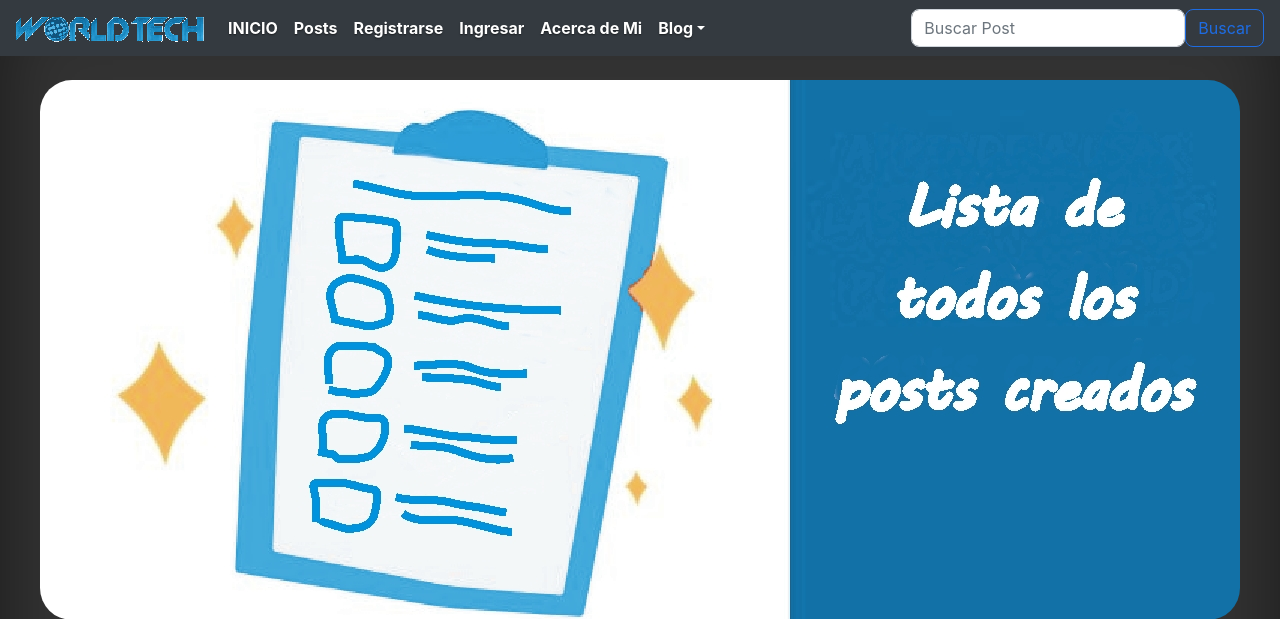
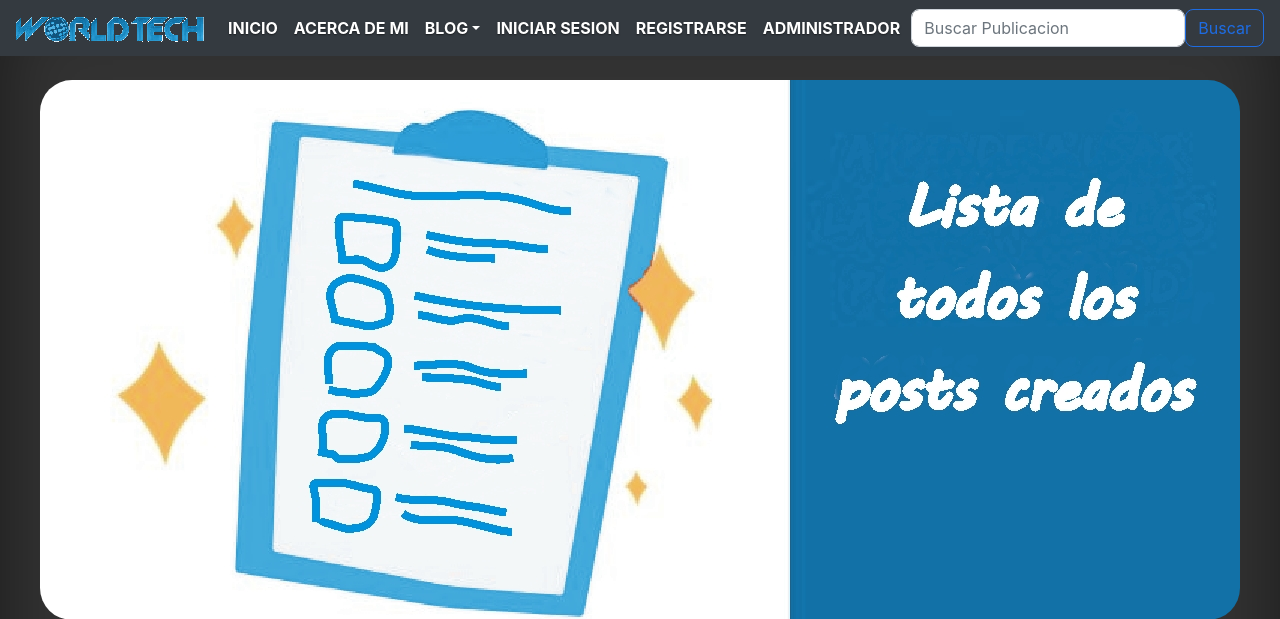
Before and after one commit to P4bli7o/PabloValfosca-ProyectoFinal, a Django app: page /lista/articulos/ in a window 1280 px wide. Shown: the top 619 px of the page. Run offline with Django 4.2, Linux system fonts and the light colour scheme; data that the repository does not hold is empty; some libraries are stand-ins or nearby versions.

Commit message:
Se creo el login, signup, el logout, se valido que si no se inicio sesion no permita modificar o borrar alguna publicacion, se dio autenticacion y autorizacion de usuario, y una vez logueado aparezca en la navbar los botones de crear y ver mis publicaciones

```diff
--- a/Proyecto_Final/urls.py
+++ b/Proyecto_Final/urls.py
@@ -16,7 +16,7 @@ Including another URLconf
 from django.contrib import admin
 from django.urls import path
 from Worldtech.views import (index, ArticuloList,  ArticuloDetail, ArticuloUpdate,
-                             ArticuloDelete, ArticuloCreate, ArticuloSearch)
+                             ArticuloDelete, ArticuloCreate, ArticuloSearch, Login, SignUp, Logout)
 
 urlpatterns = [
     path('admin/', admin.site.urls),
@@ -28,6 +28,9 @@ urlpatterns = [
     path('crear/articulo/', ArticuloCreate.as_view(), name = "crear-articulo"),
     #path('busqueda/articulo/', ArticuloSearch.as_view(), name = "buscar-articulo"),
     path('buscar/articulo/', ArticuloSearch.as_view(), name = "buscar-articulo"),
+    path('iniciar-sesion/', Login.as_view(), name = "login"),
+    path('registrarse/', SignUp.as_view(), name = "signup"),
+    path('cerrar-sesion/', Logout.as_view(), name = "logout"),
 
 
 ]
--- a/Worldtech/static/Worldtech/css/cover.css
+++ b/Worldtech/static/Worldtech/css/cover.css
@@ -239,7 +239,6 @@ img {
 
 .navbar{
   font-weight: 700;
-
 }
 
 /* .navbar.nav-link:hover{
@@ -258,3 +257,8 @@ img {
 .nav-link:focus {
   color: rgba(32, 196, 174, 0.836)!important;
 }
+
+/* esto estaba en inspecionar en la navbar
+.text-left {
+  text-align: right!important;
+} */
--- a/Worldtech/templates/WorldTech/articulo_form.html
+++ b/Worldtech/templates/WorldTech/articulo_form.html
@@ -22,10 +22,12 @@
 
             {{form.as_p}}
 
-            <input type="submit" value="Actualizar">
+            <input type="reset" value = "Borrar campos">
+            <input type="submit" value="Actualizar Publicacion">
 
 
         </form>
+
 
     </div>
 </main>
--- a/Worldtech/templates/WorldTech/articulo_list.html
+++ b/Worldtech/templates/WorldTech/articulo_list.html
@@ -68,11 +68,13 @@
                 <div class="btn-group">
 
                     <a class="btn btn-sm btn-outline-secondary" href="{% url 'detalle-articulo' articulo.id %}">Detalle</a>
+                    {% if user.is_authenticated %}
                     <a class="btn btn-sm btn-outline-secondary" href="{% url 'actualizar-articulo' articulo.id %}">Actualizar</a>
                     <a class="btn btn-sm btn-outline-secondary" href="{% url 'eliminar-articulo' articulo.id %}">Eliminar</a>
                     <!-- <button type="button" class="btn btn-sm btn-outline-secondary" href = "{% url 'detalle-articulo' articulo.id %}">Detalle</button>
                     <button type="button" class="btn btn-sm btn-outline-secondary" href = "{% url 'actualizar-articulo' articulo.id %}">Actualizar</button>
                     <button type="button" class="btn btn-sm btn-outline-secondary" href = "{% url 'eliminar-articulo' articulo.id %}">Eliminar</button> -->
+                    {% endif %}
                 </div>
                 <small class="text-muted">9 mins</small>
                 </div>
--- a/Worldtech/templates/WorldTech/base_navbar.html
+++ b/Worldtech/templates/WorldTech/base_navbar.html
@@ -62,40 +62,71 @@
 
 
         <nav class="navbar navbar-expand-md navbar-dark fixed-top bg-dark">
-            <a class="navbar-brand" href=""><img src="static/Worldtech/assets/img/logotipo.png"></a>
+            <!-- <a class="navbar-brand" href=""><img src="static/Worldtech/assets/img/logotipo.png">ggg</a> -->
+            <a class="navbar-brand" href=""><img src="{% static 'Worldtech/assets/img/logotipo.png' %}"></a>
             <button class="navbar-toggler" type="button" data-toggle="collapse" data-target="#navbarsExampleDefault" aria-controls="navbarsExampleDefault" aria-expanded="false" aria-label="Toggle navigation">
               <span class="navbar-toggler-icon"></span>
             </button>
 
             <div class="collapse navbar-collapse" id="navbarsExampleDefault">
               <ul class="navbar-nav mr-auto">
+                <!-- <li class="nav-item active">
+                    <a class="nav-link" href="#">Posts</a>
+                </li> -->
+
                 <li class="nav-item active">
                     <a class="nav-link" href="{% url 'index' %}">INICIO <span class="sr-only">(current)</span></a>
                 </li>
+
+
                 <li class="nav-item active">
-                  <a class="nav-link" href="#">Posts</a>
-                </li>
-                <li class="nav-item active">
-                    <a class="nav-link" href="#">Registrarse</a>
-                  </li>
-                <li class="nav-item active">
-                    <a class="nav-link" href="#">Ingresar</a>
-                </li>
-                <li class="nav-item active">
-                    <a class="nav-link" href="#">Acerca de Mi</a>
+                    <a class="nav-link" href="#">ACERCA DE MI</a>
                 </li>
 
+
                 <li class="nav-item dropdown">
-                  <a class="nav-link dropdown-toggle active" href="http://example.com" id="dropdown01" data-toggle="dropdown" aria-haspopup="true" aria-expanded="false">Blog</a>
+                  <a class="nav-link dropdown-toggle active" href="http://example.com" id="dropdown01" data-toggle="dropdown" aria-haspopup="true" aria-expanded="false">BLOG</a>
                   <div class="dropdown-menu" aria-labelledby="dropdown01">
+
+
+                  <a class="dropdown-item" href="{% url 'lista-articulo' %}">Todos los Posts</a>
+
+                {% if user.is_authenticated %}
+
                   <a class="dropdown-item" href="{% url 'crear-articulo' %}">Nuevo Post</a>
                   <a class="dropdown-item" href="#">Mis Posts</a>
-                  <a class="dropdown-item" href="{% url 'lista-articulo' %}">Todos los Posts</a>
+
                   </div>
                 </li>
+
+
+                <li class="nav-item active">
+                    <a class="nav-link" href="{% url 'logout' %}">{{ user.username }} | SALIR</a>
+                </li>
+
+                {% else %}
+
+                <li class="nav-item active">
+                    <a class="nav-link" href="{% url 'login' %}">INICIAR SESION</a>
+                </li>
+
+
+                <li class="nav-item active">
+                    <a class="nav-link" href="{% url 'signup' %}">REGISTRARSE</a>
+                </li>
+
+                {% endif %}
+
+
+                <li class="nav-item active">
+                    <a class="nav-link" href="http://127.0.0.1:8000/admin">ADMINISTRADOR</a>
+                </li>
+
+
+
               </ul>
                 <form action = "{% url 'buscar-articulo' %}" class="d-flex">
-                    <input class="form-control me-2" name = "criterio" type="search" style="border-radius: .5em" placeholder="Buscar Post" aria-label="Search">
+                    <input class="form-control me-2" name = "criterio" type="search" style="border-radius: .5em" placeholder="Buscar Publicacion" aria-label="Search">
                     <button class="btn btn-outline-success" style="border-radius: .5em" type="submit">Buscar</button>
                 </form>
             </div>
@@ -112,7 +143,12 @@
       {% endblock %}
 
 
+      <!-- {% block footer %}
+        llama en el archivo footer.html las lineas de codigo que se encuentran dentro de este bloque
+      {% endblock %}
+      <footer class="mastfoot mt-auto"> -->
 
+        <br>
         <footer class="mastfoot mt-auto">
             <br>
             <div class="inner">
@@ -125,6 +161,7 @@
 
             </div>
           </footer>
+
     </div>
 
 
--- a/Worldtech/templates/WorldTech/buscar.html
+++ b/Worldtech/templates/WorldTech/buscar.html
@@ -38,11 +38,13 @@
                     <div class="btn-group">
 
                         <a class="btn btn-sm btn-outline-secondary" href="{% url 'detalle-articulo' articulo.id %}">Detalle</a>
+                        {% if user.is_authenticated %}
                         <a class="btn btn-sm btn-outline-secondary" href="{% url 'actualizar-articulo' articulo.id %}">Actualizar</a>
-                        <a class="btn btn-sm btn-outline-secondary" href="{% url 'eliminar-articulo' articulo.id %}">Eliminar</a>
                         <!-- <button type="button" class="btn btn-sm btn-outline-secondary" href = "{% url 'detalle-articulo' articulo.id %}">Detalle</button>
                         <button type="button" class="btn btn-sm btn-outline-secondary" href = "{% url 'actualizar-articulo' articulo.id %}">Actualizar</button>
                         <button type="button" class="btn btn-sm btn-outline-secondary" href = "{% url 'eliminar-articulo' articulo.id %}">Eliminar</button> -->
+                        <a class="btn btn-sm btn-outline-secondary" href="{% url 'eliminar-articulo' articulo.id %}">Eliminar</a>
+                        {% endif %}
                     </div>
                     <small class="text-muted">9 mins</small>
                     </div>
--- a/Worldtech/templates/WorldTech/crear_form.html
+++ b/Worldtech/templates/WorldTech/crear_form.html
@@ -22,7 +22,8 @@
 
             {{form.as_p}}
 
-            <input type="submit" value="Crear">
+            <input type="reset" value = "Borrar campos">
+            <input type="submit" value="Crear Publicacion">
 
 
         </form>
--- a/Worldtech/templates/WorldTech/index.html
+++ b/Worldtech/templates/WorldTech/index.html
@@ -1,4 +1,5 @@
 {% extends "Worldtech/base_navbar.html" %}
+
 {% load static %}
 
 {% block principal %}
--- a/Worldtech/views.py
+++ b/Worldtech/views.py
@@ -2,6 +2,9 @@ from django.shortcuts import render
 from Worldtech.models import Articulo
 from django.urls import reverse_lazy
 from django.views.generic import ListView, DetailView, CreateView, UpdateView, DeleteView
+from django.contrib.auth.views import LoginView, LogoutView
+from django.contrib.auth.forms import UserCreationForm
+from django.contrib.auth.mixins import LoginRequiredMixin
 
 
 def index(request):
@@ -16,17 +19,17 @@ class ArticuloDetail(DetailView):
     model = Articulo
     context_object_name = "articulo"
 
-class ArticuloUpdate(UpdateView):
+class ArticuloUpdate(LoginRequiredMixin, UpdateView):
     model = Articulo
     success_url = reverse_lazy("lista-articulo")
     fields = '__all__'
 
-class ArticuloDelete(DeleteView):
+class ArticuloDelete(LoginRequiredMixin, DeleteView):
     model = Articulo
     context_object_name = "articulo"
     success_url = reverse_lazy("lista-articulo")
 
-class ArticuloCreate(CreateView):
+class ArticuloCreate(LoginRequiredMixin, CreateView):
     model = Articulo
     context_object_name = "articulo"
     template_name = "Worldtech/crear_form.html"
@@ -52,3 +55,21 @@ class ArticuloSearch(ListView):
         else:
             resultado = []
             return resultado
+
+
+
+
+
+
+class Login(LoginView):
+    next_page = reverse_lazy("index")
+
+
+class SignUp(CreateView):
+    form_class = UserCreationForm
+    template_name = 'registration/signup.html'
+    success_url = reverse_lazy('lista-articulo')
+
+
+class Logout(LogoutView):
+    template_name = 'registration/logout.html'
```
Also changed, not shown: Worldtech/templates/registration/login.html (added, +19 -0 lines), Worldtech/templates/registration/logout.html (added, +15 -0 lines), Worldtech/templates/registration/signup.html (added, +18 -0 lines). Lines whose indentation alone changed are shown as unchanged.
